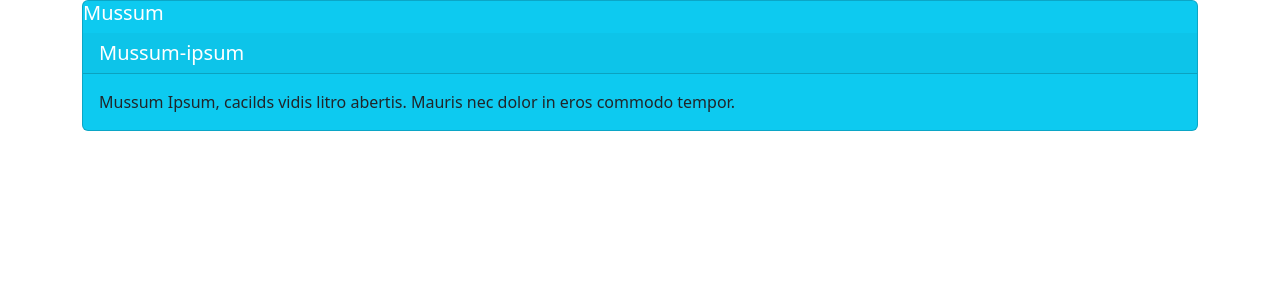
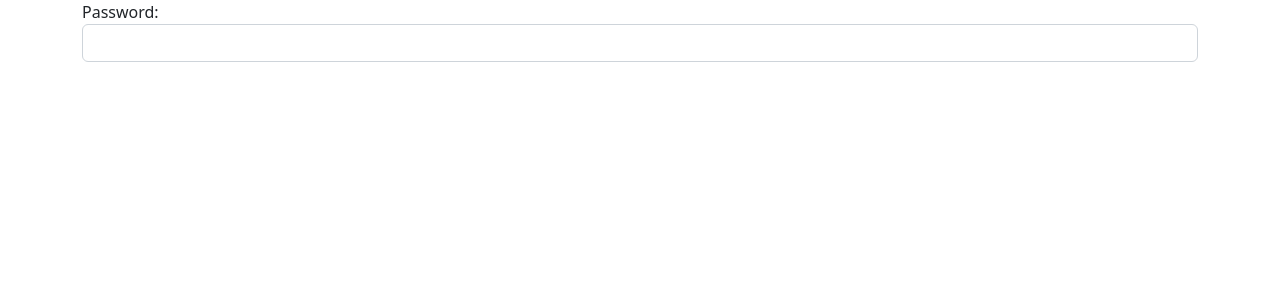
Before and after one commit to gustavorsan/DevinphipsM01-S11-Exercicios, an Angular app: page / in a window 1280 px wide. Shown: the top 300 px of the page. Built offline with nearby package versions, Linux system fonts and the light colour scheme.

Commit message:
Resolução ex07

```diff
--- a/src/app/app.component.html
+++ b/src/app/app.component.html
@@ -19,10 +19,14 @@
 <!-- <app-modal>
   <p description>Lorem, ipsum dolor sit amet consectetur adipisicing elit. Ducimus similique perspiciatis, iure exercitationem iste laudantium facere porro! Provident tempore, velit soluta sunt minima animi commodi facilis aliquid necessitatibus nihil reprehenderit!</p>
 </app-modal> -->
-<div class="container">
+<!-- <div class="container">
   <app-content-example>
     <h5 title class="card-title  text-white ">Mussum</h5>
     <h5 class="card-header text-white " sub-title>Mussum-ipsum</h5>
     <p class="card-text" content>Mussum Ipsum, cacilds vidis litro abertis. Mauris nec dolor in eros commodo tempor.</p>
   </app-content-example>
+</div> -->
+
+<div class="container">
+  <app-input-check></app-input-check>
 </div>
--- a/src/app/app.module.ts
+++ b/src/app/app.module.ts
@@ -13,6 +13,7 @@ import { PrecosComponent } from './pages/precos/precos.component';
 import { ListComponent } from './components/list/list.component';
 import { ModalComponent } from './components/modal/modal.component';
 import { ContentExampleComponent } from './components/content-example/content-example.component';
+import { InputCheckComponent } from './components/input-check/input-check.component';
 
 @NgModule({
   declarations: [
@@ -25,7 +26,8 @@ import { ContentExampleComponent } from './components/content-example/content-ex
     PrecosComponent,
     ListComponent,
     ModalComponent,
-    ContentExampleComponent
+    ContentExampleComponent,
+    InputCheckComponent
   ],
   imports: [
     BrowserModule,
--- /dev/null
+++ b/src/app/components/input-check/input-check.component.html
@@ -0,0 +1,13 @@
+<div class="form-group">
+  <label for="pwd">Password:</label>
+  <input type="password" class="form-control" id="pwd" [(ngModel)]="pwd">
+</div>
+<div  *ngIf="pwd.length > 3 else erro">
+  <p style="color: green;">password ok</p>
+ </div>
+
+ <ng-template #erro>
+  <div [hidden]="pwd.length == 0" >
+    <p style="color: red;">o password deve ser maior 3</p>
+   </div>
+ </ng-template>
--- /dev/null
+++ b/src/app/components/input-check/input-check.component.ts
@@ -0,0 +1,10 @@
+import { Component } from '@angular/core';
+
+@Component({
+  selector: 'app-input-check',
+  templateUrl: './input-check.component.html',
+  styleUrls: ['./input-check.component.css']
+})
+export class InputCheckComponent {
+  pwd:string = '';
+}
```
Also changed, not shown: src/app/components/input-check/input-check.component.css (added).
